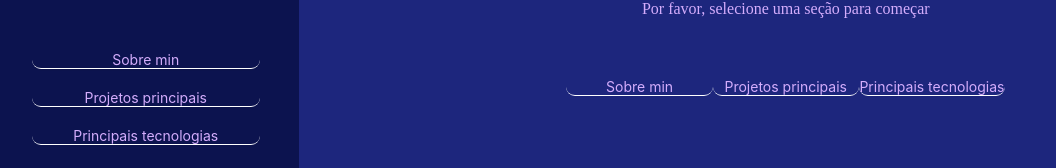
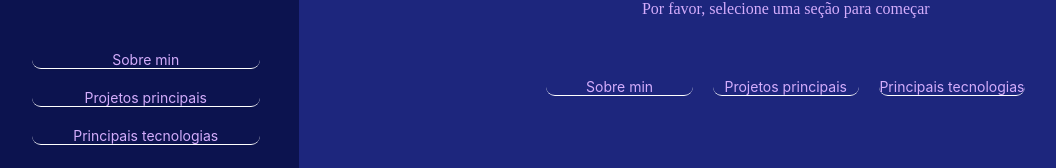
Before and after one commit to Josimar-Souza/portfolio, a React (Vite) app: page / in a window 1280 px wide. Shown: the part 381-549 px from the top of the page, without its empty margins (7-1063 px from the left). Built offline with nearby package versions, Linux system fonts and the light colour scheme.

Commit message:
refactor: Root buttons margin changed

```diff
--- a/src/pages/DashBoard/index.jsx
+++ b/src/pages/DashBoard/index.jsx
@@ -114,7 +114,7 @@ function DashBoard() {
               <CustomButton
                 width="15%"
                 mobileWidth="50%"
-                margin="10px 0"
+                margin="10px"
                 onClick={() => onLinkButtonClicked('about-me')}
               >
                 Sobre min
@@ -122,7 +122,7 @@ function DashBoard() {
               <CustomButton
                 width="15%"
                 mobileWidth="50%"
-                margin="10px 0"
+                margin="10px"
                 onClick={() => onLinkButtonClicked('projects')}
               >
                 Projetos principais
@@ -130,7 +130,7 @@ function DashBoard() {
               <CustomButton
                 width="15%"
                 mobileWidth="50%"
-                margin="10px 0"
+                margin="10px"
                 onClick={() => onLinkButtonClicked('tecnologies')}
               >
                 Principais tecnologias
```
